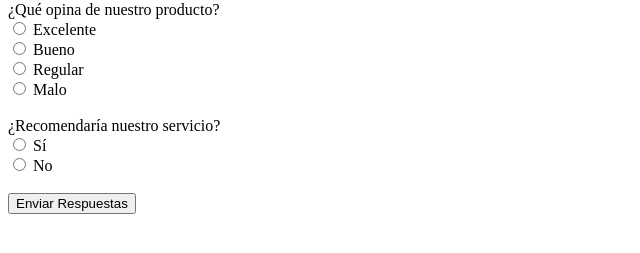
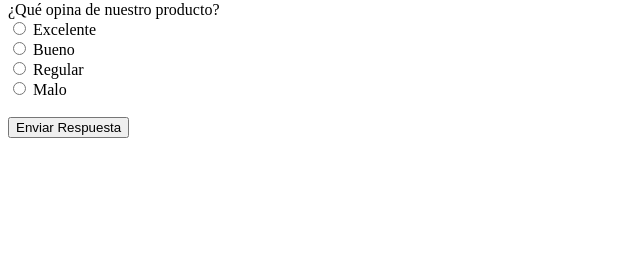
Before and after one commit to dariohcn/survey, a plain HTML site: page index.html in a window 1280 px wide. Shown: the part 79-332 px from the top of the page, without its empty margins (0-640 px from the left). Drawn offline with Linux system fonts and the light colour scheme.

Commit message:
Update index.html

```diff
--- a/index.html
+++ b/index.html
@@ -9,22 +9,16 @@
     <h1>Encuesta de Satisfacción</h1>
     <form action="http://localhost:3000/api/submit-survey" method="POST">
         <label for="question1">¿Qué opina de nuestro producto?</label><br>
-        <input type="radio" id="excelente" name="question1" value="Excelente">
+        <input type="radio" id="excelente" name="question" value="Excelente">
         <label for="excelente">Excelente</label><br>
-        <input type="radio" id="bueno" name="question1" value="Bueno">
+        <input type="radio" id="bueno" name="question" value="Bueno">
         <label for="bueno">Bueno</label><br>
-        <input type="radio" id="regular" name="question1" value="Regular">
+        <input type="radio" id="regular" name="question" value="Regular">
         <label for="regular">Regular</label><br>
-        <input type="radio" id="malo" name="question1" value="Malo">
+        <input type="radio" id="malo" name="question" value="Malo">
         <label for="malo">Malo</label><br><br>
 
-        <label for="question2">¿Recomendaría nuestro servicio?</label><br>
-        <input type="radio" id="si" name="question2" value="Sí">
-        <label for="si">Sí</label><br>
-        <input type="radio" id="no" name="question2" value="No">
-        <label for="no">No</label><br><br>
-
-        <button type="submit">Enviar Respuestas</button>
+        <button type="submit">Enviar Respuesta</button>
     </form>
 </body>
 </html>
```
